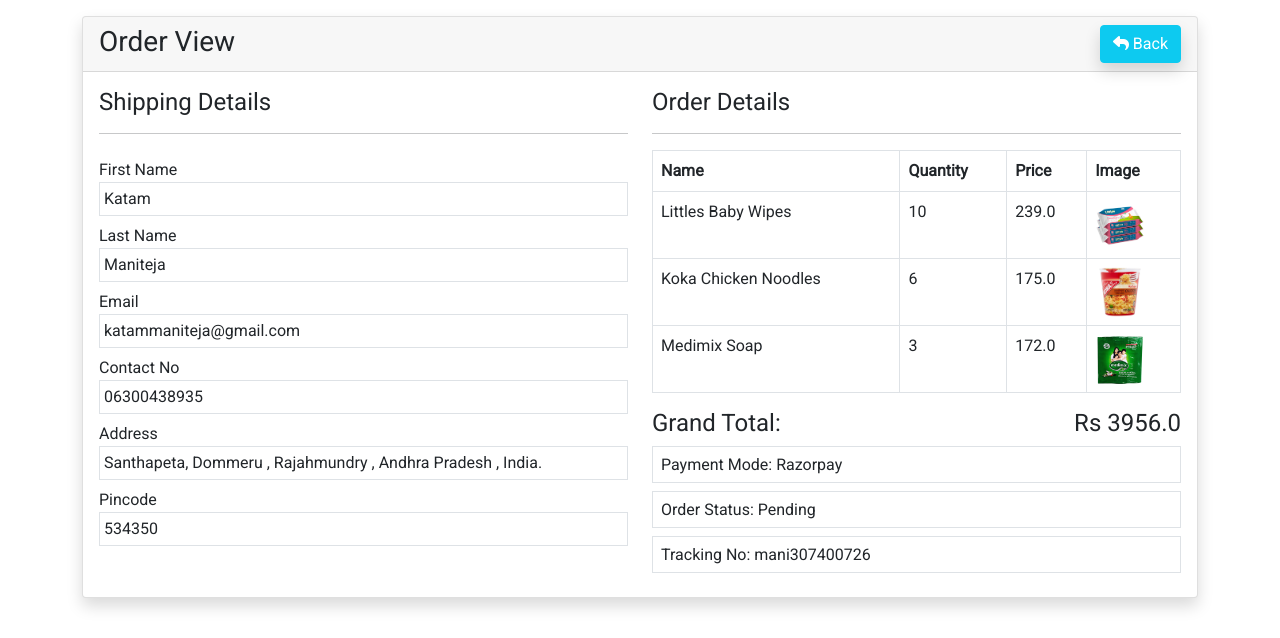
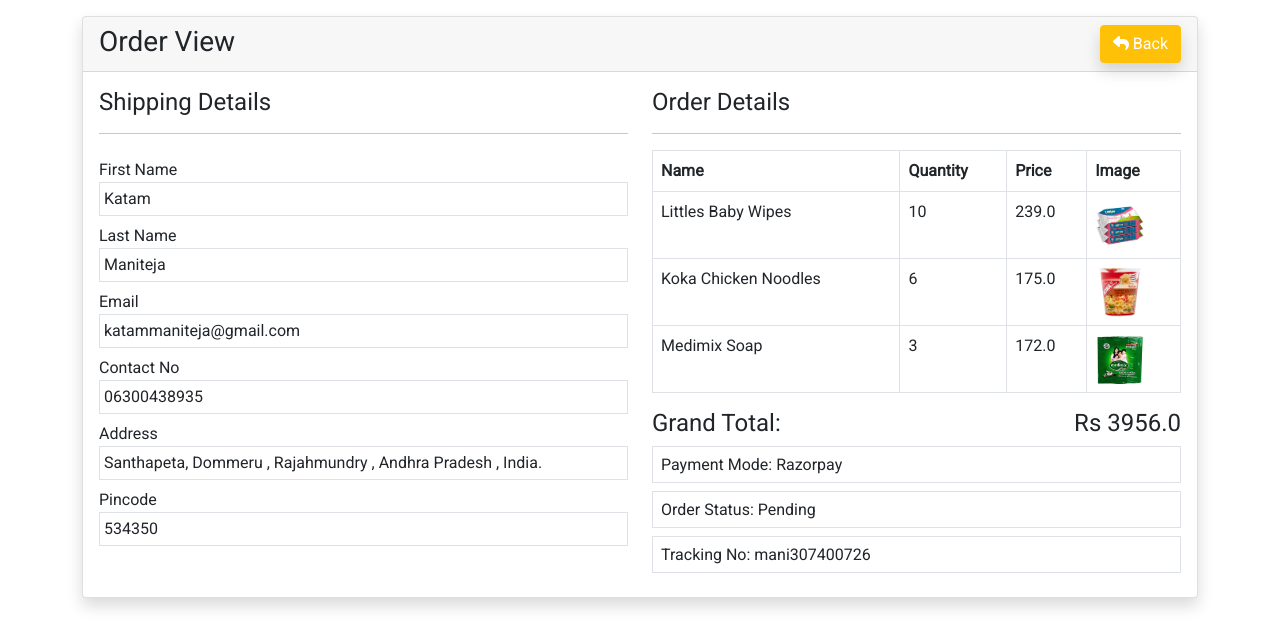
Before and after one commit to katammaniteja/Go-Cart, a Django app: a page that uses store/templates/store/orders/view.html in a window 1280 px wide. Shown: the part 56-694 px from the top of the page. Run offline with Django 3.2, Linux system fonts and the light colour scheme; a user stored in the database is signed in; data comes from the database, SQL or seed files in the repository; some libraries are stand-ins or nearby versions.

Commit message:
Update view.html

```diff
--- a/store/templates/store/orders/view.html
+++ b/store/templates/store/orders/view.html
@@ -6,7 +6,7 @@
                 <div class="card shadow">
                     <div class="card-header">
                         <h3 class="mb-0">Order View
-                            <a href="{% url 'myorders' %}" class="btn btn-info float-end text-white"><i class="fa fa-reply"></i> Back</a>
+                            <a href="{% url 'myorders' %}" class="btn btn-warning float-end text-white"><i class="fa fa-reply"></i> Back</a>
                         </h3>
                     </div>
                     <div class="card-body">
```
